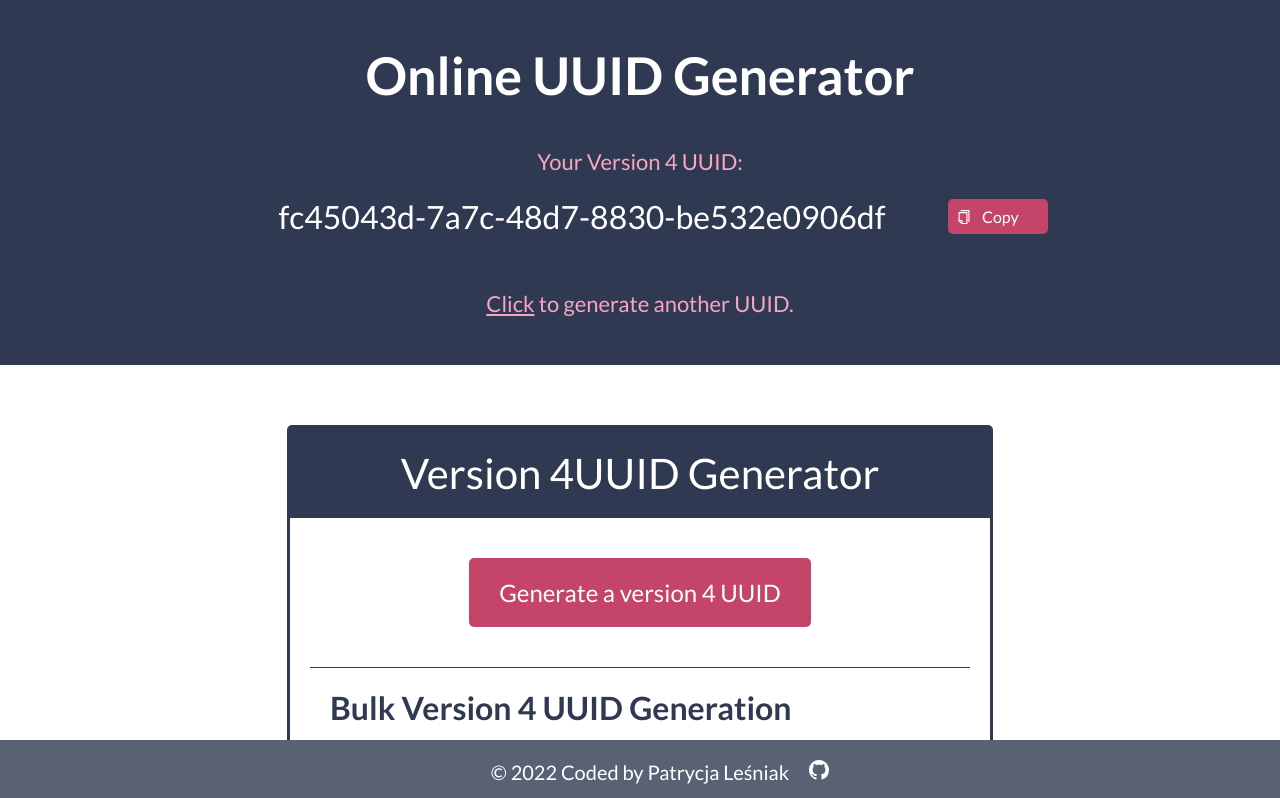
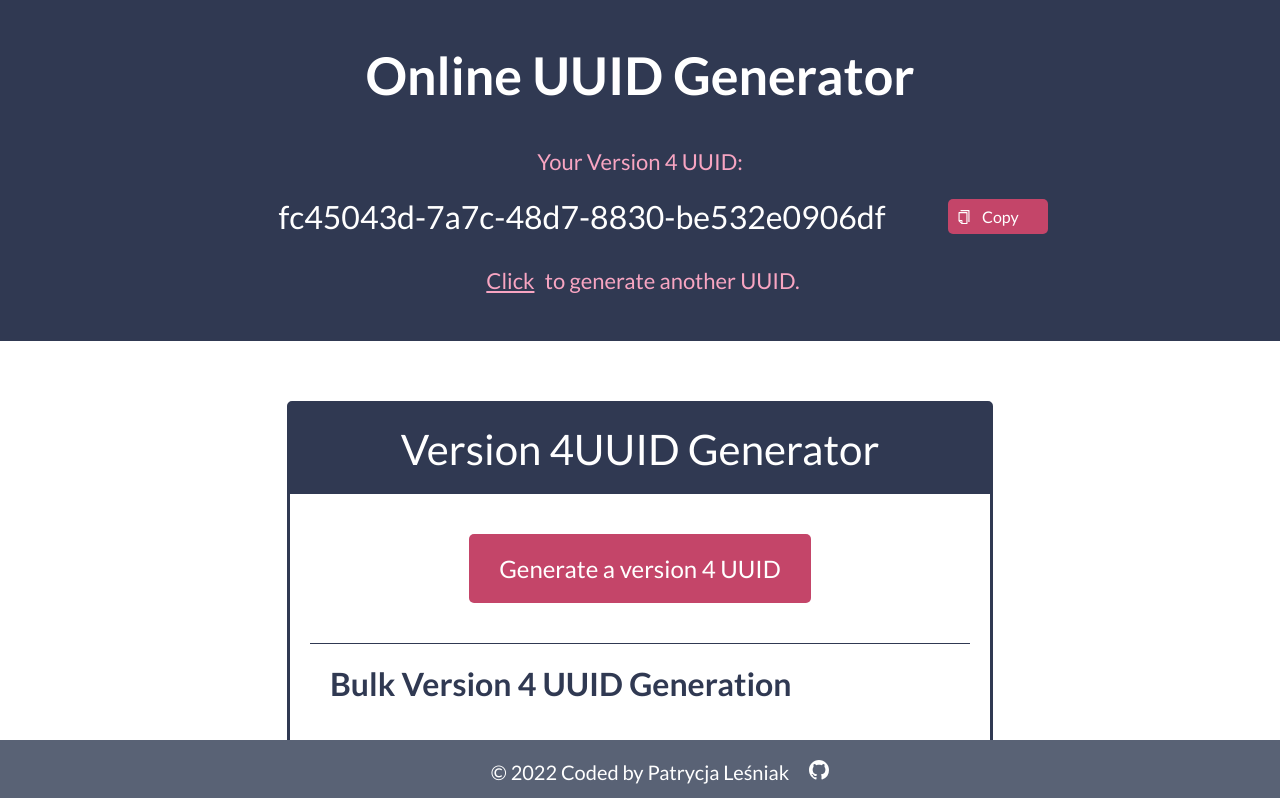
Before and after one commit to patrycja-i-lesniak/uuid-generator, a React (Create React App) app: page / in a window 1280 px wide. Shown: the top 798 px of the page. Built offline with nearby package versions, Linux system fonts and the light colour scheme.

Commit message:
change link to button

```diff
--- a/src/App.css
+++ b/src/App.css
@@ -60,6 +60,14 @@ a:hover {
     color: #FFF;
     background: #c44569;
     max-height: 38px;
+}
+
+.top-container-click  {
+    color: #f8a5c2;
+    background-color: transparent;
+    border: none;
+    font-size: 22px;
+    text-decoration: underline;
 }
 
 .top-container-uuid button:hover {
--- a/src/components/TopGenerator.js
+++ b/src/components/TopGenerator.js
@@ -11,15 +11,15 @@ export default function TopGenerator({ uuid, handleUuid }) {
         <CopyButton uuid={uuid} />
       </div>
 
-      <p className="top-container">
-        <a
-          href="/#"
+      <p>
+        <button
+          className="top-container-click"
           onClick={(e) => {
             handleUuid(e);
           }}
         >
           Click
-        </a>{" "}
+        </button>{" "}
         to generate another UUID.
       </p>
     </div>
```
